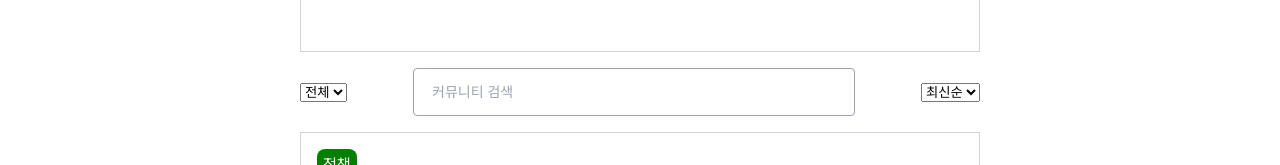
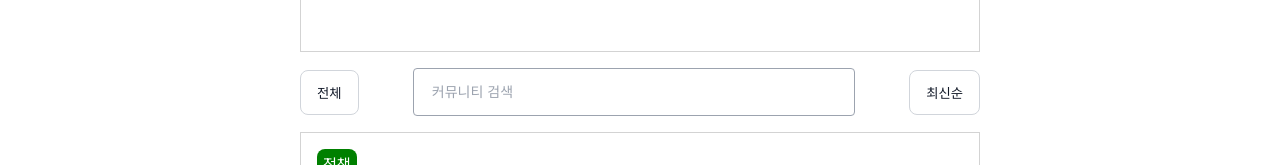
Before and after one commit to For-MZ/formz-fe, a Next.js app: page /community in a window 1280 px wide. Shown: the part 315-480 px from the top of the page. Built offline with nearby package versions, Linux system fonts and the light colour scheme; a web font is replaced by a local one.

Commit message:
Feat: 공통 DropDown 컴포넌트 구현

```diff
--- a/src/components/UI/DropDown/DropDown.module.scss
+++ b/src/components/UI/DropDown/DropDown.module.scss
@@ -1,4 +1,42 @@
 .container {
   display: flex;
   flex-direction: column;
+  position: relative;
 }
+
+.toggle {
+  background-color: $background-primary-color;
+  border: 1px solid $border-disabled-color;
+  border-radius: 8px;
+  color: $text-primary-color;
+  padding: 12px 16px;
+  text-align: left;
+
+  &:hover {
+    background-color: #d8f9e9;
+  }
+}
+
+.optionList {
+  display: flex;
+  flex-direction: column;
+  position: absolute;
+  top: 42px;
+  background-color: $background-primary-color;
+  color: $text-primary-color;
+  padding: 12px 16px;
+  border-radius: 8px;
+  z-index: 999;
+  @include shadow3;
+}
+
+.optionItem {
+  cursor: pointer;
+  padding: 12px 16px;
+  text-wrap: nowrap;
+
+  &.selected {
+    color: $text-interactive-selected-color;
+    font-weight: 700;
+  }
+}
--- a/src/components/UI/DropDown/index.tsx
+++ b/src/components/UI/DropDown/index.tsx
@@ -1,30 +1,41 @@
 'use client';
 
+import { useState } from 'react';
 import styles from './DropDown.module.scss';
 
 type Props = {
-  id?: string;
-  label?: string;
   options: string[];
+  selected: string;
   onSelect: (selected: string) => void;
 };
 
-export default function DropDown({ id, label, options, onSelect }: Props) {
-  const handleChange = (event: React.ChangeEvent<HTMLSelectElement>) => {
-    const selectedOption = options.find((option) => option === event.target.value) as string;
-    onSelect(selectedOption);
+export default function DropDown({ options, selected, onSelect }: Props) {
+  const [isOpen, setIsOpen] = useState(false);
+
+  const handleClick = () => {
+    setIsOpen(!isOpen);
   };
 
   return (
     <div className={styles.container}>
-      <label htmlFor={id}>{label}</label>
-      <select id={id} onChange={handleChange}>
-        {options.map((option) => (
-          <option key={option} value={option}>
-            {option}
-          </option>
-        ))}
-      </select>
+      <button className={styles.toggle} onClick={handleClick}>
+        {selected}
+      </button>
+      {isOpen && (
+        <ul className={styles.optionList}>
+          {options.map((option) => (
+            <li
+              className={`${styles.optionItem} ${selected === option && styles.selected}`}
+              key={option}
+              onClick={(event) => {
+                onSelect(event.target.textContent);
+              }}
+            >
+              {option}
+            </li>
+          ))}
+        </ul>
+      )}
     </div>
   );
 }
```
